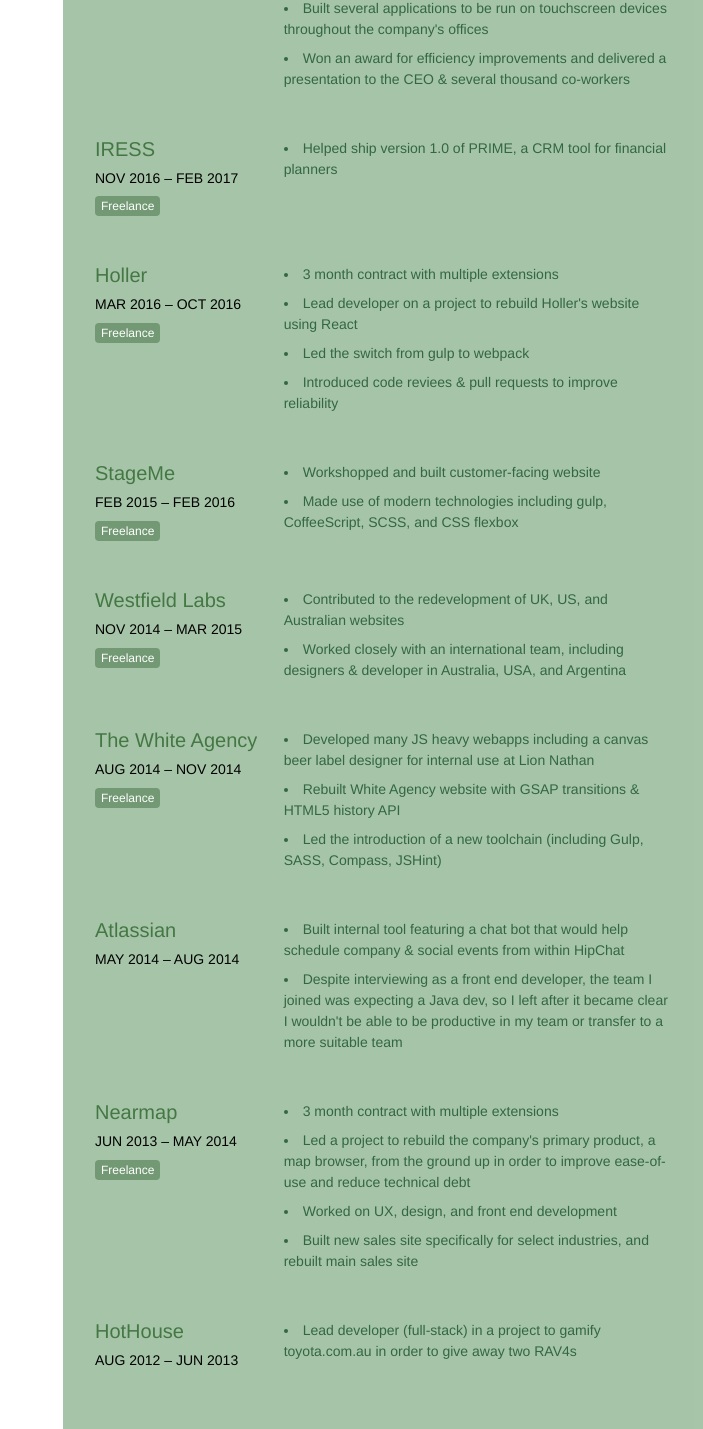
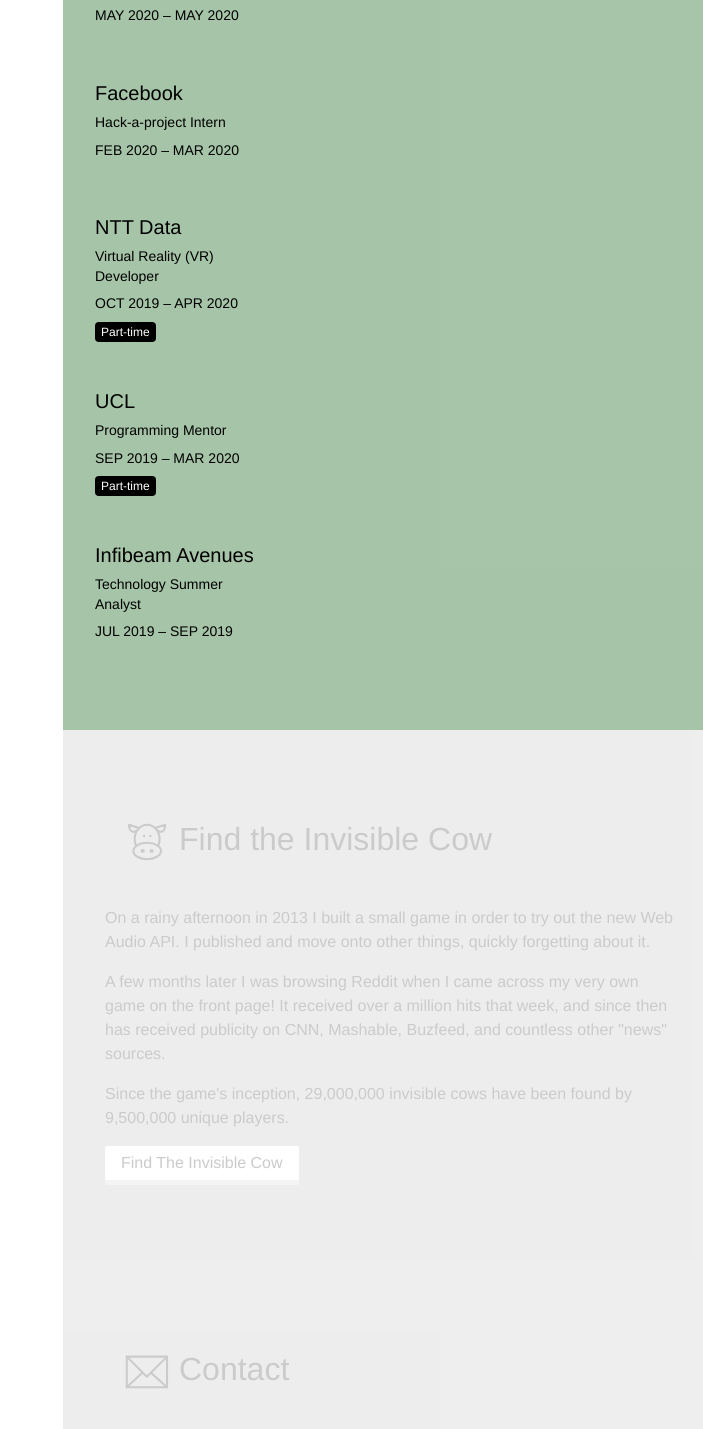
Before and after one commit to abircb/abircb.github.io, a Vue app in the folder nouveau/abirbhushan.com/: page / in a window 1280 px wide. Shown: the part 1973-3402 px from the top of the page, without its empty margins (577-1280 px from the left). Built offline with nearby package versions, Linux system fonts and the light colour scheme.

Commit message:
update work exp

```diff
--- a/nouveau/abirbhushan.com/src/components/Company.vue
+++ b/nouveau/abirbhushan.com/src/components/Company.vue
@@ -4,10 +4,11 @@
       <div class="name">
         {{ name }}
       </div>
+      <div class="position">{{ position }}</div>
       <div class="dates">
         {{ formatDate(from) }} &ndash; {{ formatDate(to) }}<br />
       </div>
-      <div class="freelance" v-if="contract">Freelance</div>
+      <div class="part-time" v-if="partTime">Part-time</div>
     </div>
     <div class="right">
       <slot></slot>
@@ -22,7 +23,8 @@ export default {
   name: 'Company',
   props: {
     name: String,
-    contract: Boolean,
+    position: String,
+    partTime: Boolean,
     from: Date,
     to: Date,
   },
@@ -53,7 +55,7 @@ export default {
   }
 
   .right {
-    color: #364;
+    color: #000000;
     flex: 2 0 250px;
     font-size: 0.875em;
     line-height: 1.5;
@@ -69,13 +71,19 @@ export default {
   }
 
   .name {
-    color: #474;
+    color: #000000;
     font-size: 1.25em;
     margin-bottom: 8px;
 
     @media print {
       color: inherit;
     }
+  }
+
+  .position {
+    font-size: 0.875em;
+    line-height: 1.4;
+    margin-bottom: 8px;
   }
 
   .dates {
@@ -85,8 +93,8 @@ export default {
     text-transform: uppercase;
   }
 
-  .freelance {
-    background: #729974;
+  .part-time {
+    background: #000000;
     border-radius: 4px;
     color: white;
     display: inline-block;
--- a/nouveau/abirbhushan.com/src/components/section/Work.vue
+++ b/nouveau/abirbhushan.com/src/components/section/Work.vue
@@ -1,139 +1,41 @@
 <template>
   <div class="work">
-    <Company name="Facebook" :from="new Date(2017, 6)">
-      <li>
-        Working on Collaboration Engineering team to improve meeting efficiency
-      </li>
-      <li>
-        Built several applications to be run on touchscreen devices throughout
-        the company's offices
-      </li>
-      <li>
-        Won an award for efficiency improvements and delivered a presentation to
-        the CEO &amp; several thousand co-workers
-      </li>
+    <Company
+      name="Goldman Sachs"
+      position="Spring Intern"
+      :from="new Date(2020, 4)"
+      :to="new Date(2020, 4)"
+    >
     </Company>
     <Company
-      name="IRESS"
-      contract
-      :from="new Date(2016, 10)"
-      :to="new Date(2017, 1)"
+      name="Facebook"
+      position="Hack-a-project Intern"
+      :from="new Date(2020, 1)"
+      :to="new Date(2020, 2)"
     >
-      <li>
-        Helped ship version 1.0 of PRIME, a CRM tool for financial planners
-      </li>
     </Company>
     <Company
-      name="Holler"
-      contract
-      :from="new Date(2016, 2)"
-      :to="new Date(2016, 9)"
+      name="NTT Data"
+      position="Virtual Reality (VR) Developer"
+      :from="new Date(2019, 9)"
+      :to="new Date(2020, 3)"
+      partTime
     >
-      <li>3 month contract with multiple extensions</li>
-      <li>
-        Lead developer on a project to rebuild Holler's website using React
-      </li>
-      <li>Led the switch from gulp to webpack</li>
-      <li>
-        Introduced code reviees &amp; pull requests to improve reliability
-      </li>
     </Company>
     <Company
-      name="StageMe"
-      contract
-      :from="new Date(2015, 1)"
-      :to="new Date(2016, 1)"
+      name="UCL"
+      position="Programming Mentor"
+      :from="new Date(2019, 8)"
+      :to="new Date(2020, 2)"
+      partTime
     >
-      <li>Workshopped and built customer-facing website</li>
-      <li>
-        Made use of modern technologies including gulp, CoffeeScript, SCSS, and
-        CSS flexbox
-      </li>
     </Company>
     <Company
-      name="Westfield Labs"
-      contract
-      :from="new Date(2014, 10)"
-      :to="new Date(2015, 2)"
+      name="Infibeam Avenues"
+      position="Technology Summer Analyst"
+      :from="new Date(2019, 6)"
+      :to="new Date(2019, 8)"
     >
-      <li>
-        Contributed to the redevelopment of UK, US, and Australian websites
-      </li>
-      <li>
-        Worked closely with an international team, including designers &amp;
-        developer in Australia, USA, and Argentina
-      </li>
-    </Company>
-    <Company
-      name="The White Agency"
-      contract
-      :from="new Date(2014, 7)"
-      :to="new Date(2014, 10)"
-    >
-      <li>
-        Developed many JS heavy webapps including a canvas beer label designer
-        for internal use at Lion Nathan
-      </li>
-      <li>
-        Rebuilt White Agency website with GSAP transitions &amp; HTML5 history
-        API
-      </li>
-      <li>
-        Led the introduction of a new toolchain (including Gulp, SASS, Compass,
-        JSHint)
-      </li>
-    </Company>
-    <Company name="Atlassian" :from="new Date(2014, 4)" :to="new Date(2014, 7)">
-      <li>
-        Built internal tool featuring a chat bot that would help schedule
-        company &amp; social events from within HipChat
-      </li>
-      <li>
-        Despite interviewing as a front end developer, the team I joined was
-        expecting a Java dev, so I left after it became clear I wouldn't be able
-        to be productive in my team or transfer to a more suitable team
-      </li>
-    </Company>
-    <Company
-      name="Nearmap"
-      contract
-      :from="new Date(2013, 5)"
-      :to="new Date(2014, 4)"
-    >
-      <li>3 month contract with multiple extensions</li>
-      <li>
-        Led a project to rebuild the company's primary product, a map browser,
-        from the ground up in order to improve ease-of-use and reduce technical
-        debt
-      </li>
-      <li>Worked on UX, design, and front end development</li>
-      <li>
-        Built new sales site specifically for select industries, and rebuilt
-        main sales site
-      </li>
-    </Company>
-    <Company name="HotHouse" :from="new Date(2012, 7)" :to="new Date(2013, 5)">
-      <li>
-        Lead developer (full-stack) in a project to gamify toyota.com.au in
-        order to give away two RAV4s
-      </li>
-    </Company>
-    <Company
-      name="Corporate Interactive"
-      :from="new Date(2012, 0)"
-      :to="new Date(2012, 7)"
-    >
-      <li>Built over fifty new websites over the course of eight months</li>
-    </Company>
-    <Company name="Radioinfo" :from="new Date(2010, 1)" :to="new Date(2013, 4)">
-      <li>
-        Maintained &amp; updated Django website for two years as their sole
-        developer.
-      </li>
-      <li>
-        Built frontend &amp; backend of new website (featuring new design &amp;
-        new CMS)
-      </li>
     </Company>
   </div>
 </template>
```
